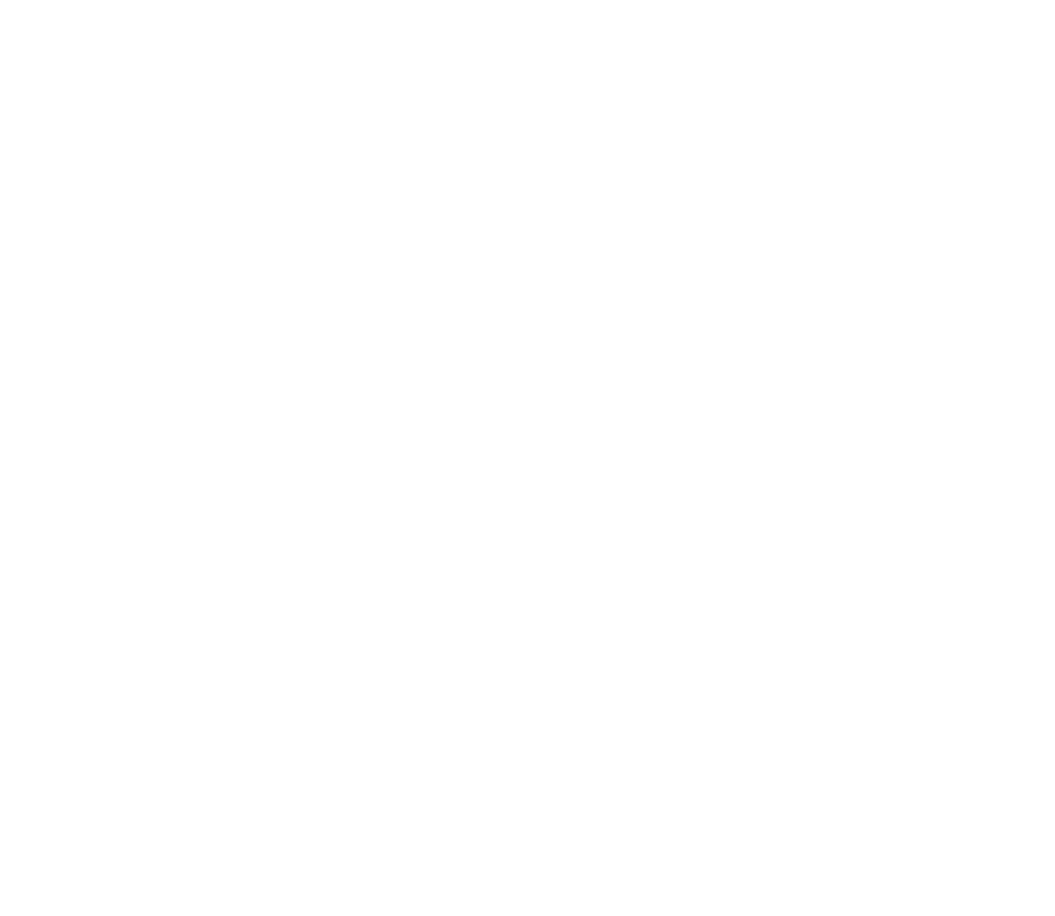
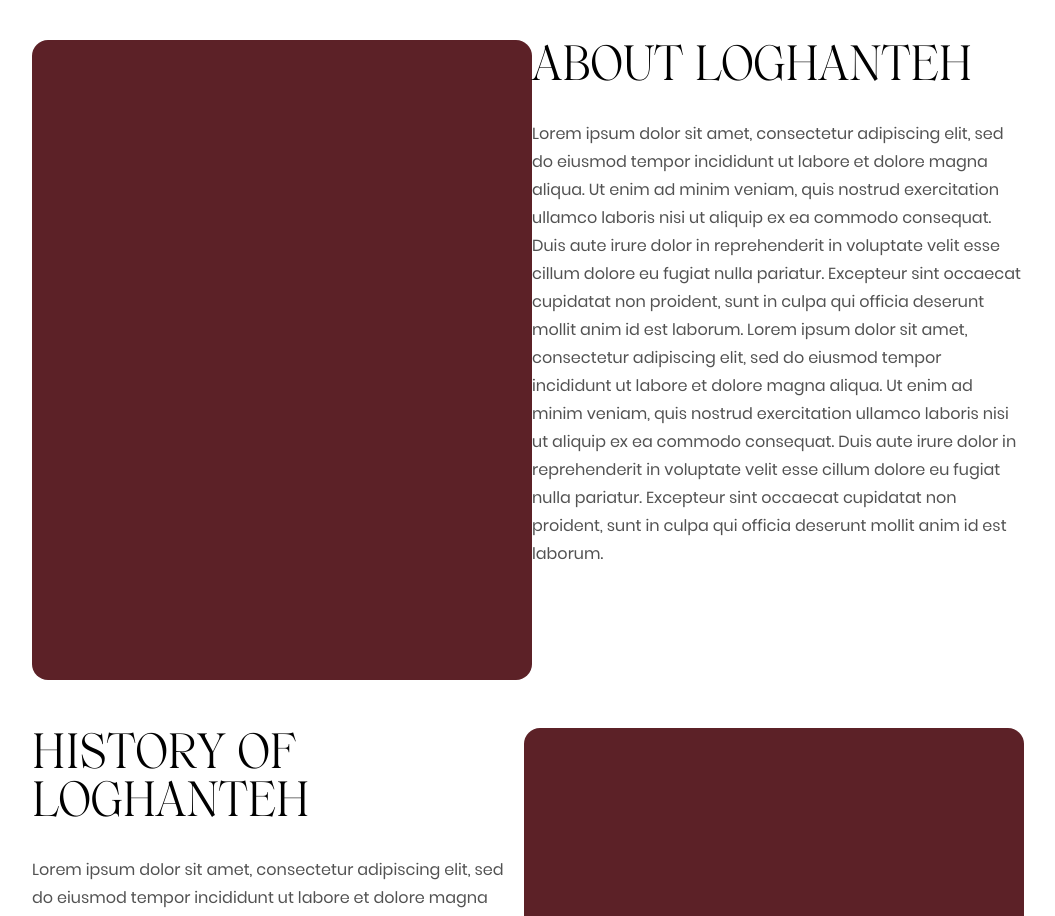
Before and after one commit to iXZed026/Loghante-Project, a Next.js app in the folder Develop/Frontend/: page /en in a window 1280 px wide. Shown: the part 880-1796 px from the top of the page, without its empty margins (112-1167 px from the left). Before the commit the page ends 1600 px from the top, so only its background shows below. Built offline with nearby package versions, Linux system fonts and the light colour scheme.

Commit message:
about section ui completed

```diff
--- a/Develop/Frontend/src/app/[locale]/page.tsx
+++ b/Develop/Frontend/src/app/[locale]/page.tsx
@@ -1,14 +1,15 @@
 import Container from '@/components/shared/Container';
 import Header from '@/features/loghante(root)/components/header/Header';
+import AboutMuseums from '@/features/loghante(root)/components/sections/AboutMuseums';
 import HeroSection from '@/features/loghante(root)/components/sections/HeroSection';
 
 function Loghante() {
   return (
     <div>
       <Header />
-        <HeroSection />
+      <HeroSection />
       <Container>
-        <div id="2" className='h-[100vh] scrll-mt-[80]'></div>
+        <AboutMuseums />
       </Container>
     </div>
   )
--- a/Develop/Frontend/src/app/globals.css
+++ b/Develop/Frontend/src/app/globals.css
@@ -48,7 +48,7 @@ body {
     @apply text-[var(--black-color)];
   }
 
-  .text-black-white-utility {
+  .text-black-light-utility {
     @apply text-[var(--black-light-color)];
   }
 
@@ -60,7 +60,7 @@ body {
     @apply bg-[var(--white-color)];
   }
 
-  .text-white-white-utility {
+  .text-white-light-utility {
     @apply text-[var(--white-light-color)];
   }
 
@@ -71,6 +71,9 @@ body {
     @apply flex justify-center items-center;
   }
 
+  .fbs {
+    @apply flex justify-between items-start;
+  }
   .fbc {
     @apply flex justify-between items-center;
   }
--- /dev/null
+++ b/Develop/Frontend/src/features/loghante(root)/components/AboutLoghantehComponent.tsx
@@ -0,0 +1,59 @@
+import AppImage from '@/components/ui/AppImage'
+import { cn } from '@/lib/utils/cn'
+import { TranslationFunction } from '@/types/translations'
+import React from 'react'
+
+interface IAboutLoghantehComponent {
+    t: TranslationFunction
+    reverse: boolean;
+    title: string;
+    description: string;
+}
+
+function AboutLoghantehComponent({
+    t,
+    reverse,
+    title,
+    description,
+}: IAboutLoghantehComponent) {
+    return (
+        <div className={cn(
+            "fbs",
+            reverse && "flex-row-reverse"
+        )}>
+            {/* Image */}
+            <div className='h-160'>
+                {/* <AppImage
+                    width={500}
+                    height={750}
+                    alt='about museum'
+                    // src="/images/"
+                /> */}
+                {/* Box */}
+                <div className='w-[500px] h-full bg-crimson rounded-2xl'>
+
+                </div>
+            </div>
+            {/* Content */}
+            <div className={cn(
+                "w-[500px]",
+            )}>
+                <h2 className={cn(
+                    "font-wulkan",
+                    "font-bold text-5xl",
+                    "mb-8"
+                )}>
+                    {title}
+                </h2>
+                <h4 className={cn(
+                    "leading-7",
+                    "text-black-light-utility",
+                )}>
+                    {description}
+                </h4>
+            </div>
+        </div>
+    )
+}
+
+export default AboutLoghantehComponent
--- /dev/null
+++ b/Develop/Frontend/src/features/loghante(root)/components/sections/AboutMuseums.tsx
@@ -0,0 +1,29 @@
+import { useTranslations } from 'next-intl'
+import React from 'react'
+import AboutLoghantehComponent from '../AboutLoghantehComponent'
+
+function AboutMuseums() {
+
+    const t = useTranslations("about")
+
+    return (
+        <div className='px-20 min-h-screen  py-30'>
+            <AboutLoghantehComponent
+                t={t}
+                reverse={false}
+                title={t("about.title")}
+                description={t("about.description")}
+            />
+            <br /> <br />
+
+            <AboutLoghantehComponent
+                t={t}
+                reverse={true}
+                title={t("history.title")}
+                description={t("history.description")}
+            />
+        </div>
+    )
+}
+
+export default AboutMuseums
--- a/Develop/Frontend/src/i18n/request.ts
+++ b/Develop/Frontend/src/i18n/request.ts
@@ -11,11 +11,16 @@ export default getRequestConfig(async ({ requestLocale }) => {
         await import(`../messages/${locale}/Loghante/hero.json`)
     ).default;
 
+    const about = (
+        await import(`../messages/${locale}/Loghante/about.json`)
+    ).default;
+
     return {
         locale,
         messages: {
             header,
             hero,
+            about,
         },
     };
 });
--- /dev/null
+++ b/Develop/Frontend/src/messages/en/Loghante/about.json
@@ -0,0 +1,10 @@
+{
+    "about": {
+        "title": "ABOUT LOGHANTEH",
+        "description": "Lorem ipsum dolor sit amet, consectetur adipiscing elit, sed do eiusmod tempor incididunt ut labore et dolore magna aliqua. Ut enim ad minim veniam, quis nostrud exercitation ullamco laboris nisi ut aliquip ex ea commodo consequat. Duis aute irure dolor in reprehenderit in voluptate velit esse cillum dolore eu fugiat nulla pariatur. Excepteur sint occaecat cupidatat non proident, sunt in culpa qui officia deserunt mollit anim id est laborum. Lorem ipsum dolor sit amet, consectetur adipiscing elit, sed do eiusmod tempor incididunt ut labore et dolore magna aliqua. Ut enim ad minim veniam, quis nostrud exercitation ullamco laboris nisi ut aliquip ex ea commodo consequat. Duis aute irure dolor in reprehenderit in voluptate velit esse cillum dolore eu fugiat nulla pariatur. Excepteur sint occaecat cupidatat non proident, sunt in culpa qui officia deserunt mollit anim id est laborum."
+    },
+    "history": {
+        "title": "HISTORY OF LOGHANTEH",
+        "description": "Lorem ipsum dolor sit amet, consectetur adipiscing elit, sed do eiusmod tempor incididunt ut labore et dolore magna aliqua. Ut enim ad minim veniam, quis nostrud exercitation ullamco laboris nisi ut aliquip ex ea commodo consequat. Duis aute irure dolor in reprehenderit in voluptate velit esse cillum dolore eu fugiat nulla pariatur. Excepteur sint occaecat cupidatat non proident, sunt in culpa qui officia deserunt mollit anim id est laborum. Lorem ipsum dolor sit amet, consectetur adipiscing elit, sed do eiusmod tempor incididunt ut labore et dolore magna aliqua. Ut enim ad minim veniam, quis nostrud exercitation ullamco laboris nisi ut aliquip ex ea commodo consequat. Duis aute irure dolor in reprehenderit in voluptate velit esse cillum dolore eu fugiat nulla pariatur. Excepteur sint occaecat cupidatat non proident, sunt in culpa qui officia deserunt mollit anim id est laborum."
+    }
+}
--- /dev/null
+++ b/Develop/Frontend/src/messages/fa/Loghante/about.json
@@ -0,0 +1,10 @@
+{
+    "about": {
+        "title": "درباره لقانطه",
+        "description": "لقانطه مجموعه‌ای تاریخی و فرهنگی است که در آن میراث، هنر و فرهنگ در کنار یکدیگر گرد آمده‌اند. این مجموعه با هدف حفظ و معرفی ارزش‌های تاریخی و فرهنگی، فضایی برای آشنایی بازدیدکنندگان با گذشته، هنر و دستاوردهای ماندگار فراهم کرده است. لقانطه پلی میان گذشته و حال است؛ جایی که داستان‌های تاریخی، آثار ارزشمند و تجربه‌های فرهنگی در فضایی منحصربه‌فرد به نمایش گذاشته می‌شوند."
+    },
+    "history": {
+        "title": "تاریخچه لقانطه",
+        "description": "لقانطه ریشه در تاریخ و فرهنگ غنی ایران دارد و در گذر زمان به عنوان یکی از مکان‌های ارزشمند فرهنگی شناخته شده است. این مجموعه با روایت داستان‌های تاریخی و نمایش آثار برجسته، تلاش می‌کند ارتباطی عمیق میان نسل امروز و میراث گذشتگان ایجاد کند. تاریخ لقانطه بازتابی از هنر، تلاش و اندیشه انسان‌هایی است که در شکل‌گیری فرهنگ و هویت این سرزمین نقش داشته‌اند."
+    }
+}
```
